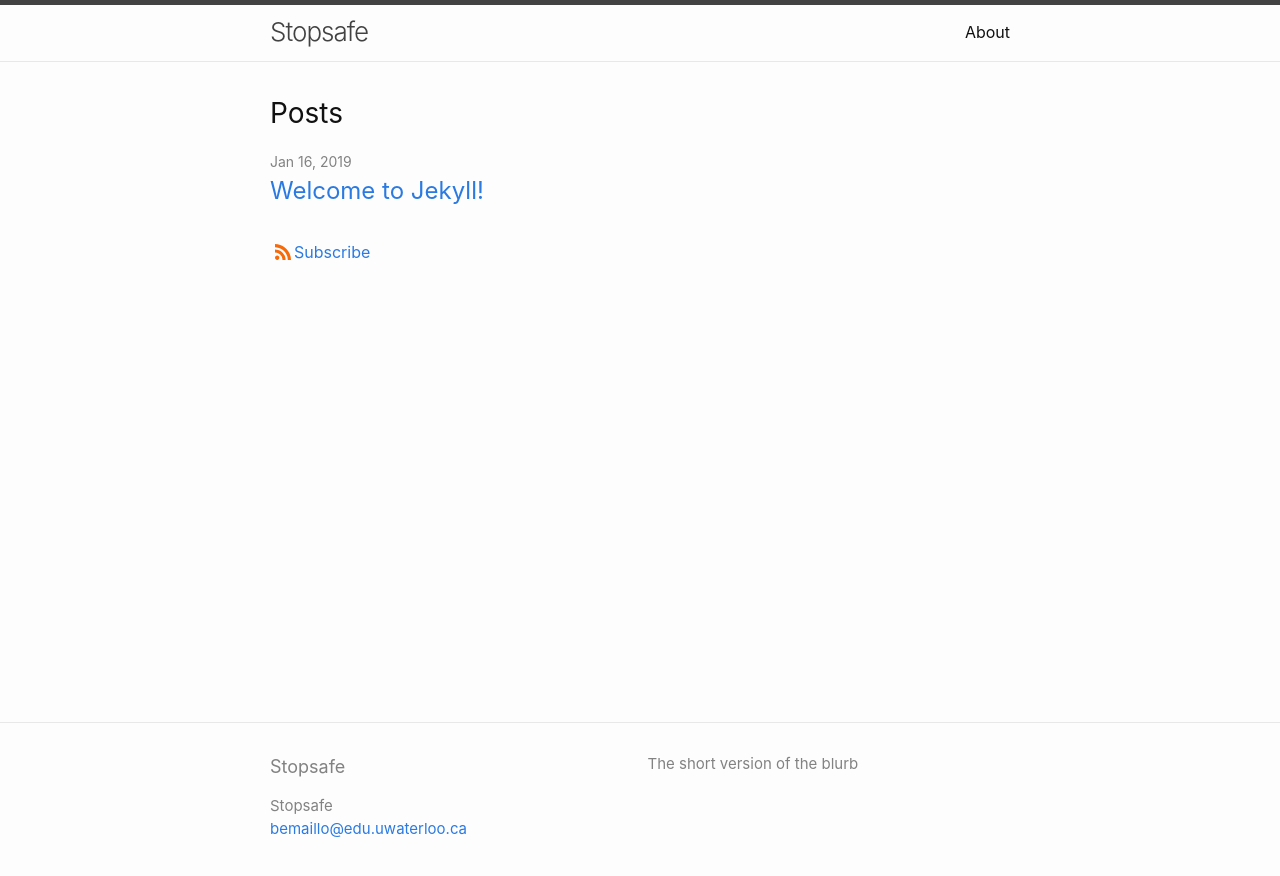
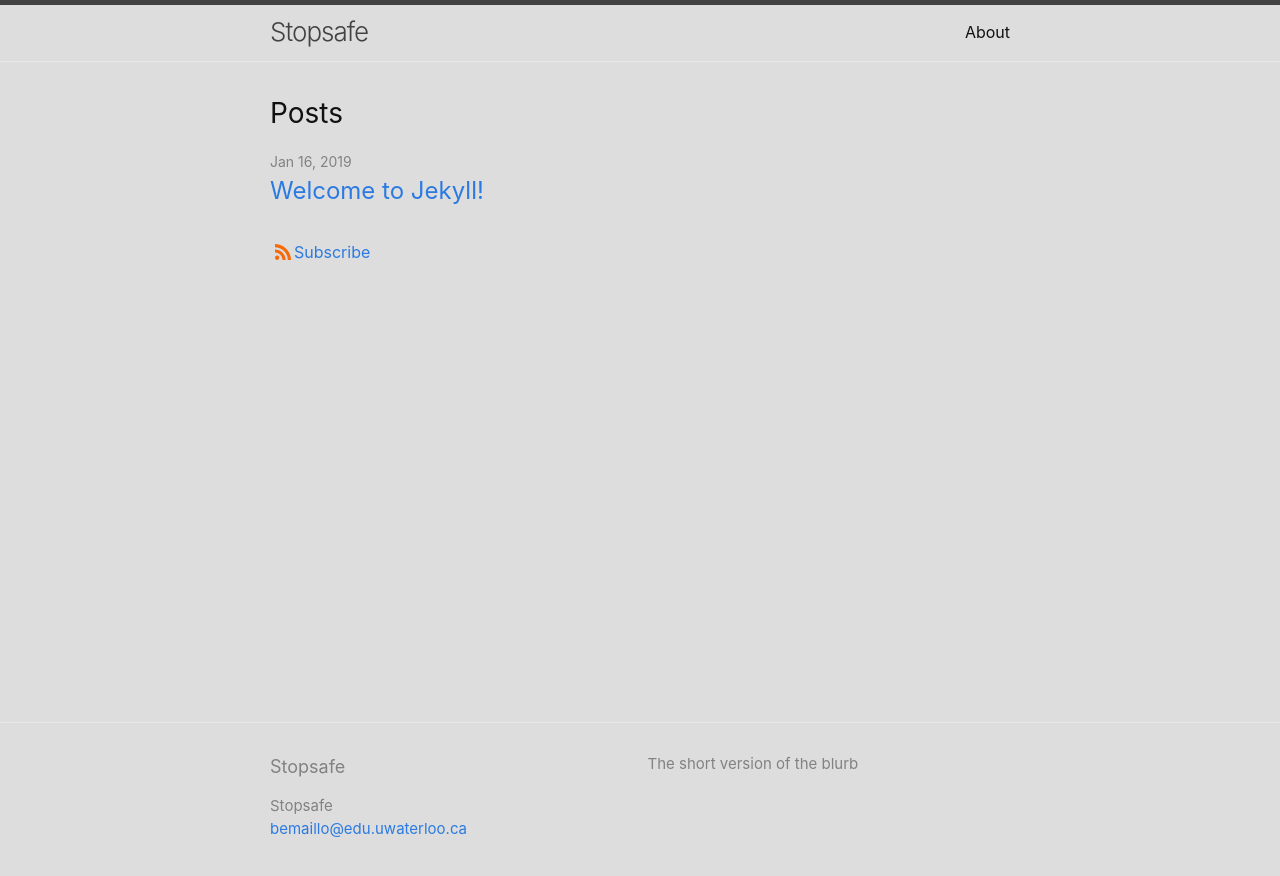
Before and after one commit to uw-recap/uw-recap.github.io, a Jekyll site: the page built from index.md, in a window 1280 px wide. Shown: the top 876 px of the page. Built offline with Jekyll 4.4.1, drawn with Linux system fonts in a browser that asks for light colours.

Commit message:
Test bg colour change

```diff
--- a/_sass/minima.scss
+++ b/_sass/minima.scss
@@ -11,7 +11,7 @@ $base-line-height: 1.5 !default;
 $spacing-unit:     30px !default;
 
 $text-color:       #111 !default;
-$background-color: #fdfdfd !default;
+$background-color: #dddddd !default;
 $brand-color:      #2a7ae2 !default;
 
 $grey-color:       #828282 !default;
```
